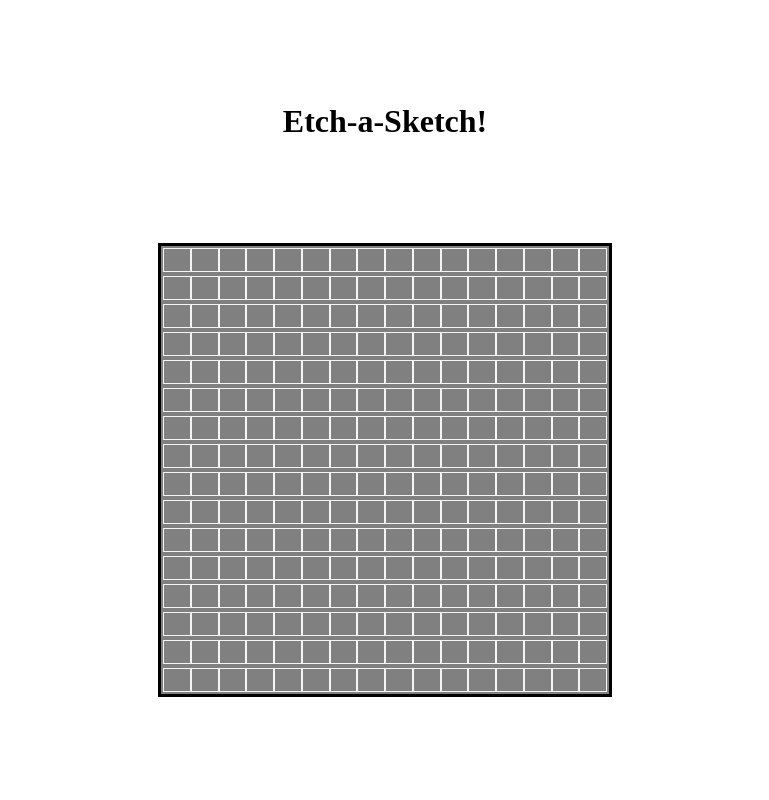
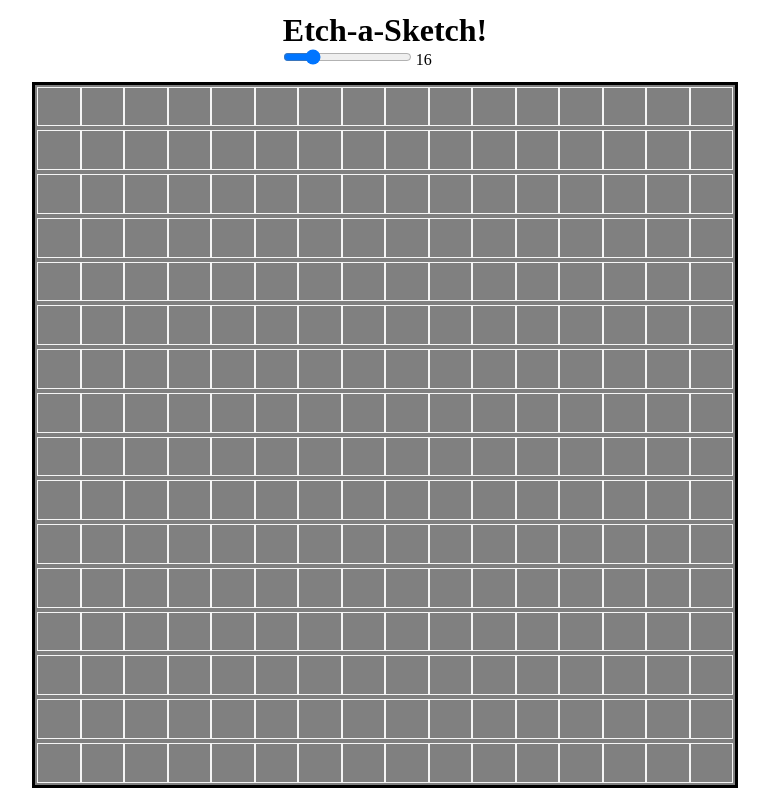
Before and after one commit to yrnmsk/odin-etch-a-sketch, a plain HTML site: page index.html in a window 1280 px wide. Shown: the whole page, without its empty margins (255-1024 px from the left). Drawn offline with Linux system fonts and the light colour scheme.

Commit message:
chore: clean code

```diff
--- a/index.html
+++ b/index.html
@@ -6,7 +6,13 @@
     <link rel="stylesheet" href="style.css">
   </head>
   <body>
-    <h1>Etch-a-Sketch!</h1>
+    <header>
+      <h1>Etch-a-Sketch!</h1>
+      <div>
+        <input type="range" name="range" min="8" max="48" value="16" step="2" id="range"/>
+        <label id="label" for="name">16</label>
+      </div>
+    </header>
     <main class="square"></main>
     <script src="index.js"></script>
   </body>
--- a/index.js
+++ b/index.js
@@ -1,8 +1,18 @@
-const dimensions = 16;
 const square = document.querySelector('.square');
 const pixel = document.createElement('div');
 pixel.classList.add('pixel');
 
+const range = document.querySelector('#range');
+const label = document.querySelector('#label');
+let dimensions = range.value;
+let isMouseDown = false;
+let pixels;
+
+square.addEventListener('mousedown', () => isMouseDown = true);
+square.addEventListener('mouseup', () => isMouseDown = false);
+square.addEventListener('mouseleave', () => isMouseDown = false);
+
+const renderPixels = dimensions => {
   for (let i = 0; i < dimensions; ++i) {
     const row = document.createElement('div');
     row.classList.add('row');
@@ -13,15 +23,26 @@ for (let i = 0; i < dimensions; ++i) {
     }
     square.appendChild(row);
   }
+};
 
-let isMouseDown = false;
-const pixels = Array.from(document.querySelectorAll('.pixel'));
-
-square.addEventListener('mousedown', () => isMouseDown = true);
-square.addEventListener('mouseup', () => isMouseDown = false);
-square.addEventListener('mouseleave', () => isMouseDown = false);
-
+const drawPixels = () => {
+  pixels = Array.from(document.querySelectorAll('.pixel'));
   pixels.forEach(pxl => pxl.addEventListener('mouseover', event => {
     if (!isMouseDown) return;
     console.log(event.target);
   }))
+};
+
+range.addEventListener('input', event => {
+  label.textContent = event.target.value;
+  dimensions = event.target.value;
+});
+
+range.addEventListener('change', () => {
+  Array.from(square.children).forEach(child => square.removeChild(child));
+  renderPixels(dimensions);
+  drawPixels();
+});
+
+renderPixels(dimensions);
+drawPixels();
--- a/style.css
+++ b/style.css
@@ -19,12 +19,10 @@ body {
   background: hsl(0, 0%, 50%);
   display: flex;
   flex-direction: column;
-  min-width: 35vw;
-  min-height: 35vw;
-  max-width: 80vw;
-  max-height: 80vw;
-  width: max-content;
-  height: max-content;
+  min-width: 700px;
+  min-height: 700px;
+  width: auto;
+  height: auto;
 }
 
 .row {
```
Lines whose indentation alone changed are shown as unchanged.
